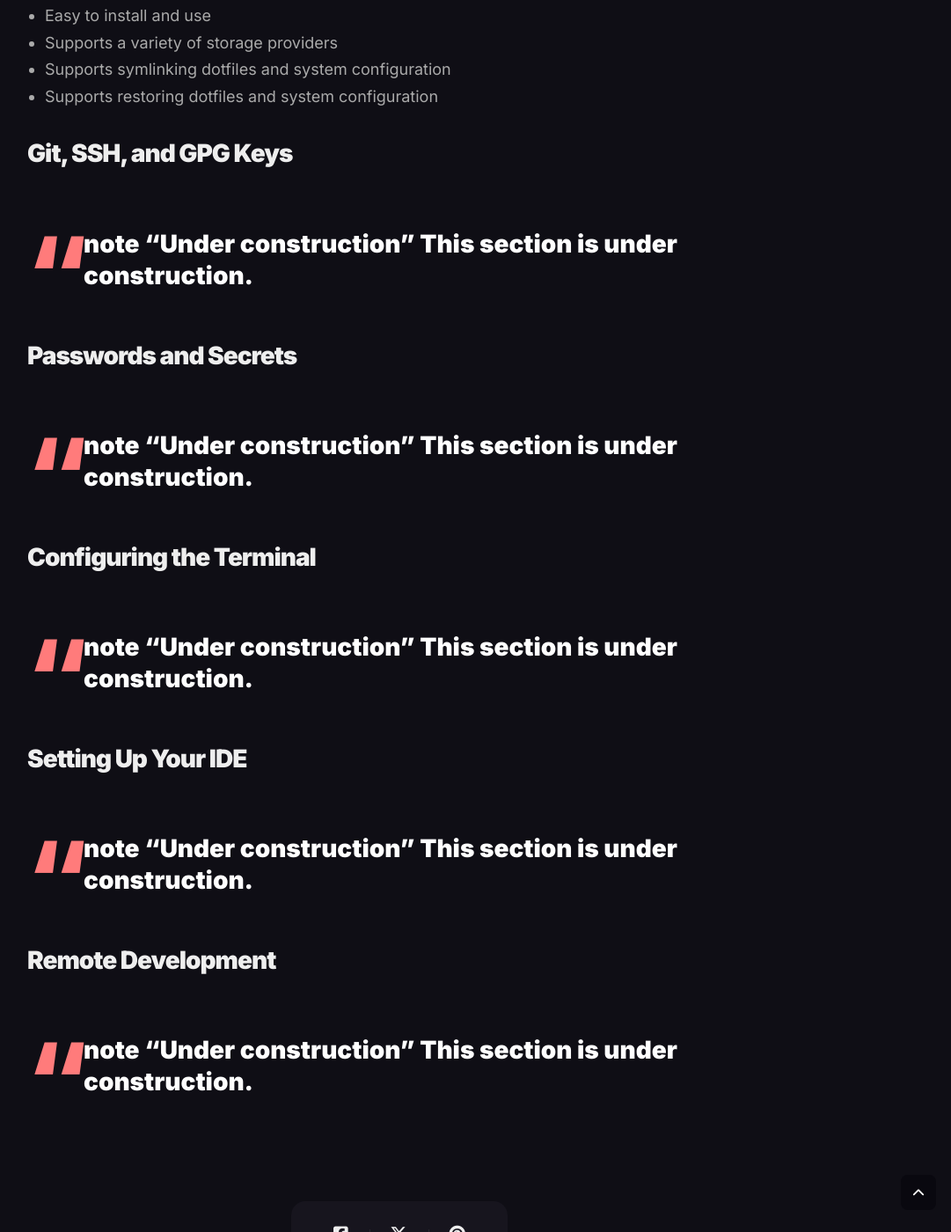
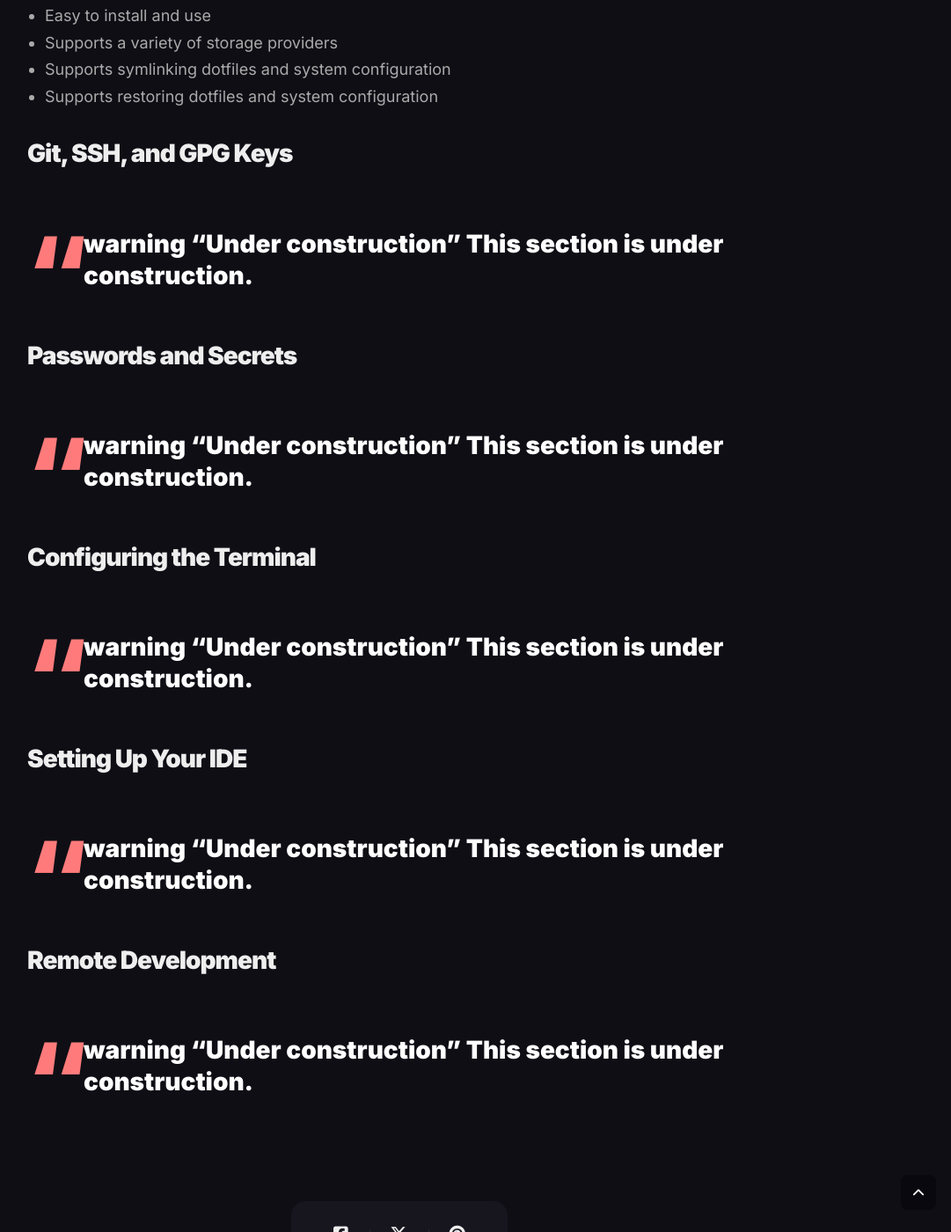
Before and after one commit to niem94/niem94, a Jekyll site: the page built from _posts/2024-07-27-macos-as-a-developer-machine.md, in a window 1280 px wide and 1400 px high, scrolled down 10564 px. Shown: the whole window at 88% size, without its empty margins (186-1267 px from the left). Built offline with Jekyll 4.4.1, drawn with Linux system fonts in a browser that asks for light colours; comment, search, counter and statistics services are not loaded.

Commit message:
chore: Update warnings for under construction sections in macOS developer machine setup

```diff
--- a/_posts/2024-07-27-macos-as-a-developer-machine.md
+++ b/_posts/2024-07-27-macos-as-a-developer-machine.md
@@ -342,25 +342,25 @@ brew bundle cleanup --force
 
 ## Git, SSH, and GPG Keys
 
-> note "Under construction"
+> warning "Under construction"
 > This section is under construction.
 
 ## Passwords and Secrets
 
-> note "Under construction"
+> warning "Under construction"
 > This section is under construction.
 
 ## Configuring the Terminal
 
-> note "Under construction"
+> warning "Under construction"
 > This section is under construction.
 
 ## Setting Up Your IDE
 
-> note "Under construction"
+> warning "Under construction"
 > This section is under construction.
 
 ## Remote Development
 
-> note "Under construction"
+> warning "Under construction"
 > This section is under construction.
```
